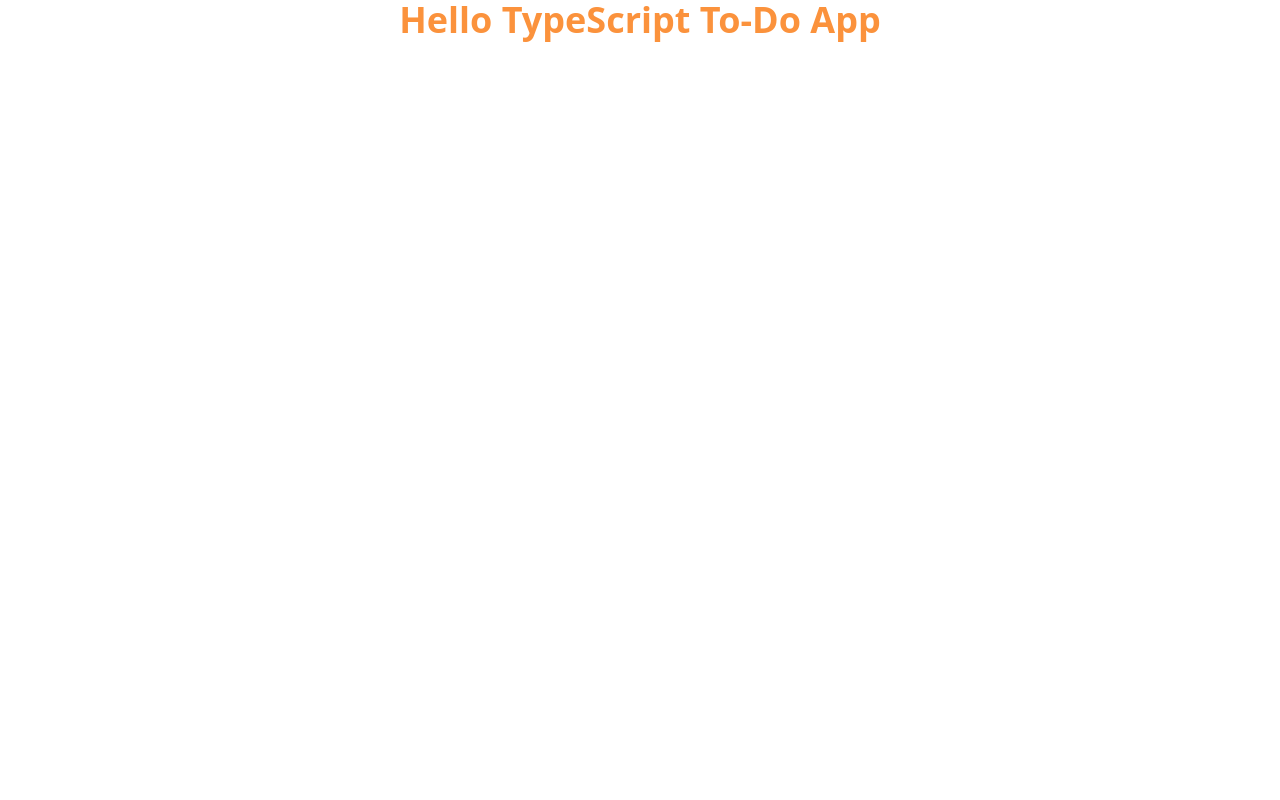
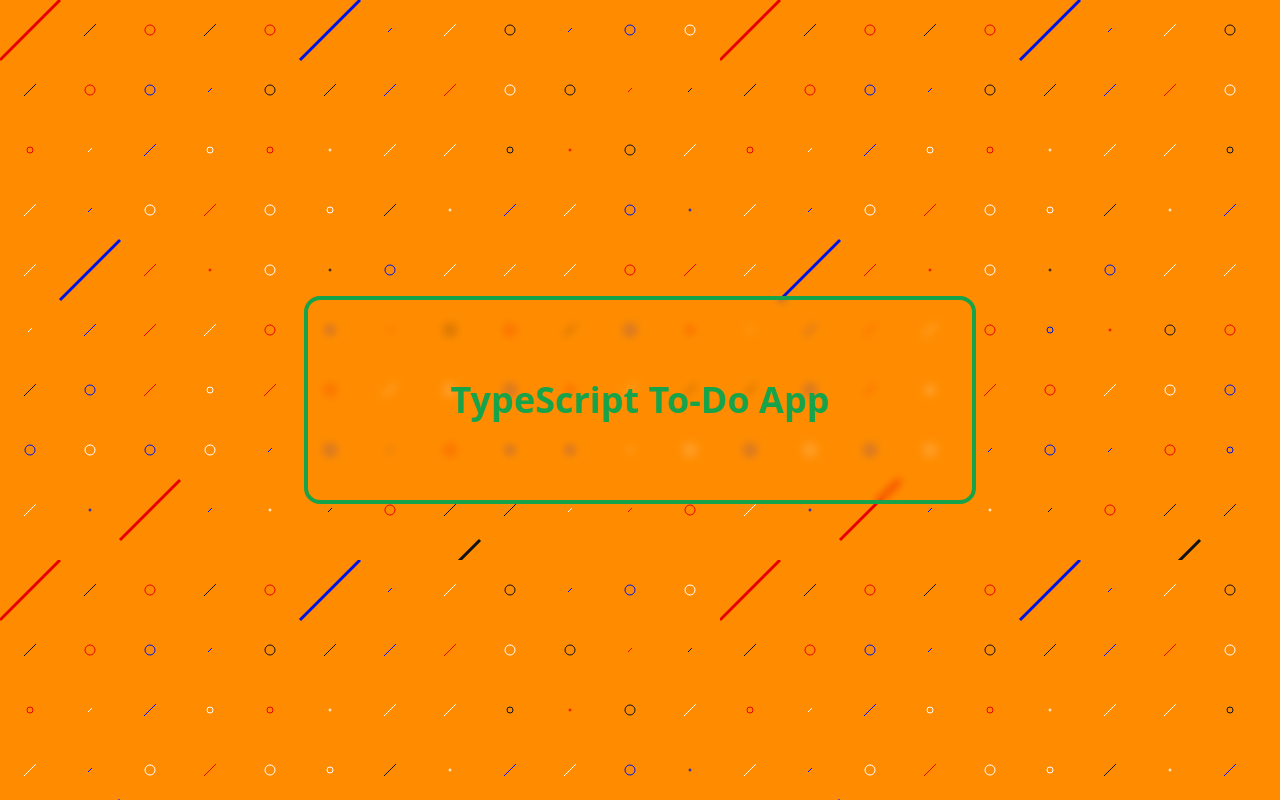
Before and after one commit to AdalOnShow/React-TypeScript-My-ToDo-App, a React (Vite) app: page / in a window 1280 px wide. Built offline with nearby package versions, Linux system fonts and the light colour scheme.

Commit message:
add background SVG and update App component layout

```diff
--- a/src/App.tsx
+++ b/src/App.tsx
@@ -1,8 +1,13 @@
 const App = () => {
   return (
-    <main>
-      <h2 className="text-orange-400 font-bold text-4xl text-center">Hello TypeScript To-Do App</h2>
+    <main className="h-screen flex justify-center items-center bg-[url(/bg.svg)]">
+      <div className="w-10/12 max-w-md md:max-w-2xl mx-auto bg-transparent border-4 border-green-600 rounded-2xl backdrop-blur-sm px-8 md:px-20 py-8 md:py-20">
+        <div className="">
+          <h1 className="text-2xl md:text-4xl font-bold text-center text-green-600">TypeScript To-Do App</h1>
+        </div>
+      </div>
     </main>
   )
 }
+
 export default App
```
Also changed, not shown: public/bg.svg (added).
